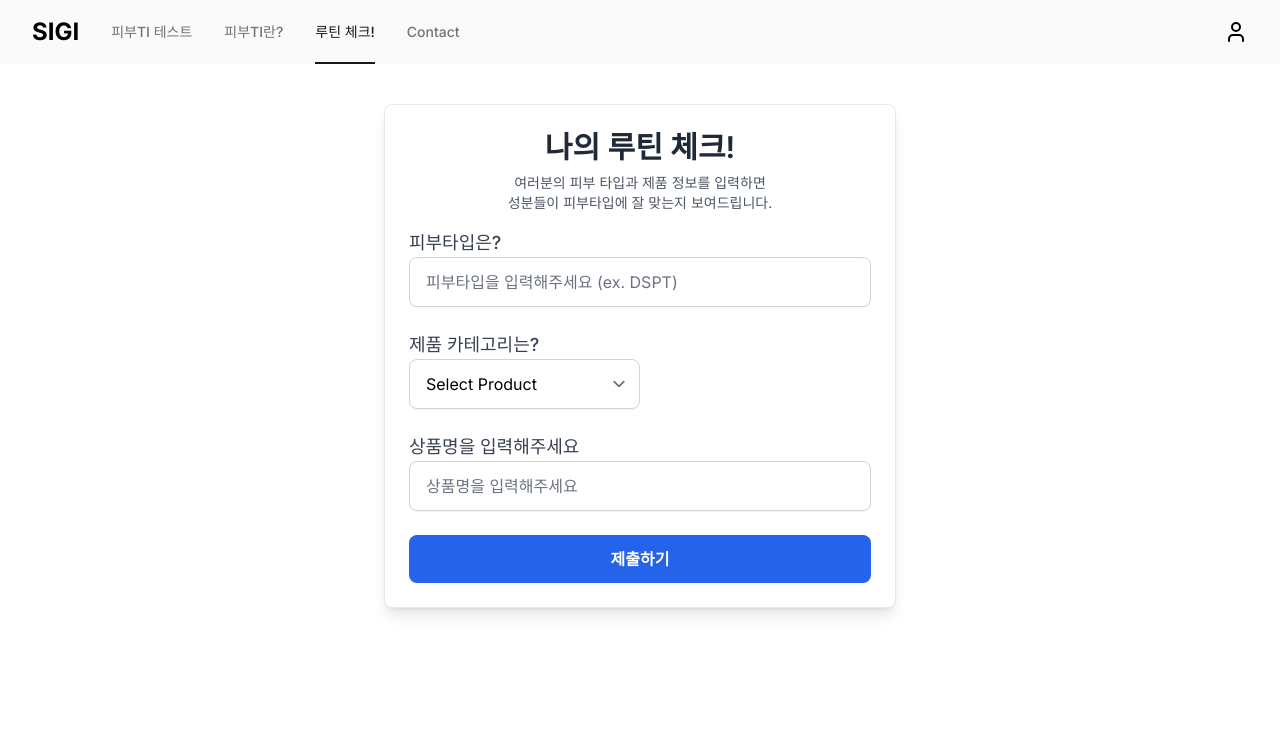
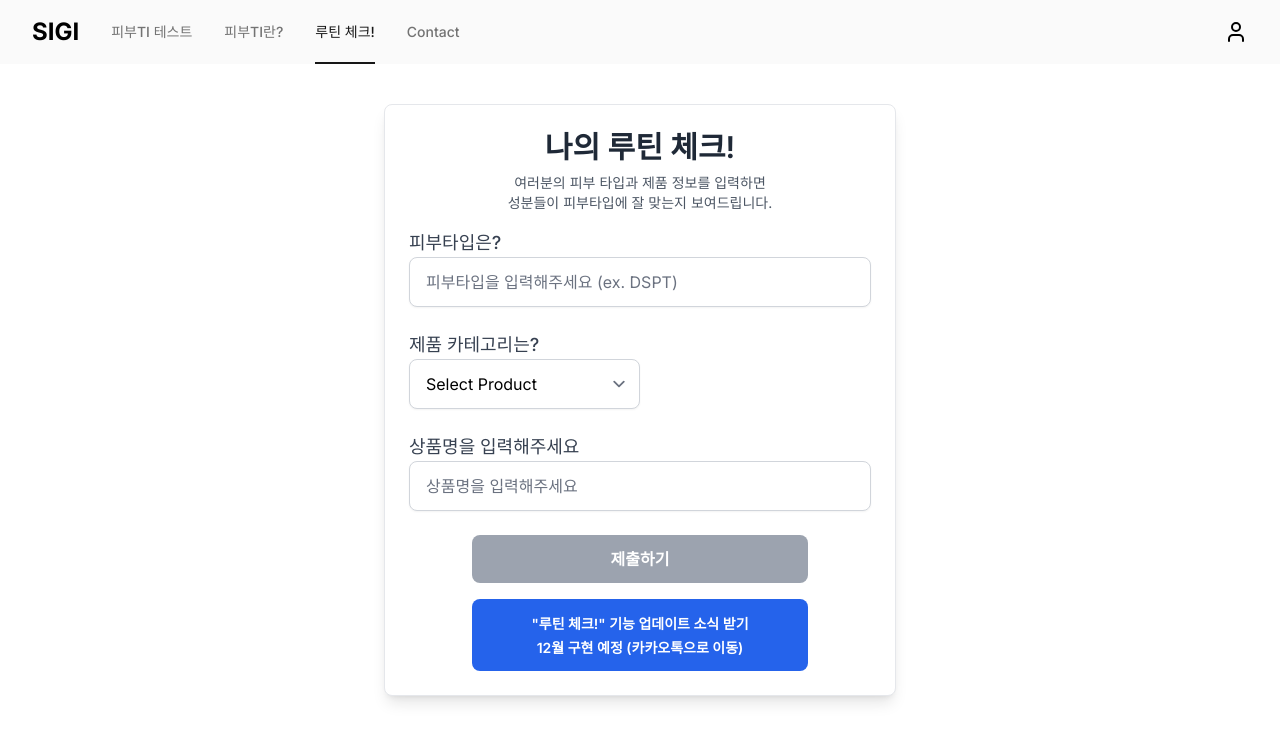
Before and after one commit to jongsigi/routine_suggestion, a Next.js app: page /routinecheck in a window 1280 px wide. Shown: the top 742 px of the page. Built offline with nearby package versions, Linux system fonts and the light colour scheme.

Commit message:
241201 Fix routinecheck page

```diff
--- a/src/app/(main)/routinecheck/page.tsx
+++ b/src/app/(main)/routinecheck/page.tsx
@@ -1,6 +1,7 @@
 "use client";
 
 import { useState } from "react";
+import Link from "next/link";
 
 export default function SkinTypeForm() {
   const [skinType, setSkinType] = useState("");
@@ -12,9 +13,9 @@ export default function SkinTypeForm() {
 
   // Handle form field changes
   const handleSkinTypeChange = (e: React.ChangeEvent<HTMLInputElement>) => {
-    const value = e.target.value.toUpperCase(); // Convert input to uppercase
+    const value = e.target.value.toUpperCase();
     setSkinType(value);
-    if (error) setError(null); // Clear error when the user starts typing
+    if (error) setError(null);
   };
 
   const handleCategoryChange = (e: React.ChangeEvent<HTMLSelectElement>) => {
@@ -24,12 +25,12 @@ export default function SkinTypeForm() {
 
   const handleItemNameChange = (e: React.ChangeEvent<HTMLInputElement>) => {
     setItemName(e.target.value);
-    if (error) setError(null); // Clear error when the user starts typing
+    if (error) setError(null);
   };
 
-  // Validate SkinType input (case-insensitive)
+  // Validate SkinType input
   const validateSkinType = (input: string) => {
-    const skinTypePattern = /^[DN]{1}[RS]{1}[NP]{1}[TW]{1}$/i; // Use 'i' flag for case-insensitivity
+    const skinTypePattern = /^[DN]{1}[RS]{1}[NP]{1}[TW]{1}$/i;
     return skinTypePattern.test(input);
   };
 
@@ -45,14 +46,13 @@ export default function SkinTypeForm() {
     }
 
     setError(null);
-    setIsSubmitting(true); // Disable button while submitting
+    setIsSubmitting(true);
 
-    // Simulate form submission (e.g., call API)
     setTimeout(() => {
       setIsSubmitting(false);
       setSubmitted(true);
       console.log({ skinType, category, itemName });
-    }, 2000); // Simulate network delay
+    }, 2000);
   };
 
   return (
@@ -61,7 +61,8 @@ export default function SkinTypeForm() {
         나의 루틴 체크!
       </h1>
       <p className="text-sm text-center text-gray-600 mb-4">
-        여러분의 피부 타입과 제품 정보를 입력하면<br /> 성분들이 피부타입에 잘 맞는지 보여드립니다.
+        여러분의 피부 타입과 제품 정보를 입력하면
+        <br /> 성분들이 피부타입에 잘 맞는지 보여드립니다.
       </p>
       {submitted ? (
         <div className="text-center text-green-600 font-medium">
@@ -69,7 +70,6 @@ export default function SkinTypeForm() {
         </div>
       ) : (
         <form onSubmit={handleSubmit} className="space-y-6">
-          {/* SkinType Input */}
           <div>
             <label
               htmlFor="skinType"
@@ -87,8 +87,6 @@ export default function SkinTypeForm() {
               required
             />
           </div>
-
-          {/* Category Select */}
           <div className="flex space-x-4">
             <div className="w-1/2">
               <label
@@ -113,8 +111,6 @@ export default function SkinTypeForm() {
               </select>
             </div>
           </div>
-
-          {/* Item Name Input */}
           <div>
             <label
               htmlFor="itemName"
@@ -132,20 +128,37 @@ export default function SkinTypeForm() {
               required
             />
           </div>
-
-          {/* Error message */}
           {error && (
             <div className="text-red-600 text-center text-sm">{error}</div>
           )}
+          {/* Original Submit Button (disabled) */}
+          <div className="flex flex-col items-center w-full max-w-md mx-auto space-y-4">
+            <button
+              type="submit"
+              className="w-3/4 py-3 text-white font-semibold bg-gray-400 rounded-lg"
+              disabled
+            >
+              제출하기
+            </button>
 
-          {/* Submit Button */}
-          <button
-            type="submit"
-            className="w-full py-3 text-white font-semibold bg-blue-600 hover:bg-blue-700 rounded-lg transition duration-200"
-            disabled={isSubmitting} // Disable the button while submitting
-          >
-            {isSubmitting ? "제출 중..." : "제출하기"}
-          </button>
+            {/* New Button to Link to External URL */}
+            <a
+              href="https://open.kakao.com/o/gboZj02g"
+              target="_blank"
+              rel="noopener noreferrer"
+              className="w-3/4"
+            >
+              <button
+                type="button"
+                className="w-full py-3 text-white font-semibold bg-blue-600 hover:bg-blue-700 rounded-lg transition duration-200"
+              >
+                <span className="text-sm">
+                  "루틴 체크!" 기능 업데이트 소식 받기 <br /> 12월 구현 예정
+                  (카카오톡으로 이동)
+                </span>
+              </button>
+            </a>
+          </div>
         </form>
       )}
     </div>
```
